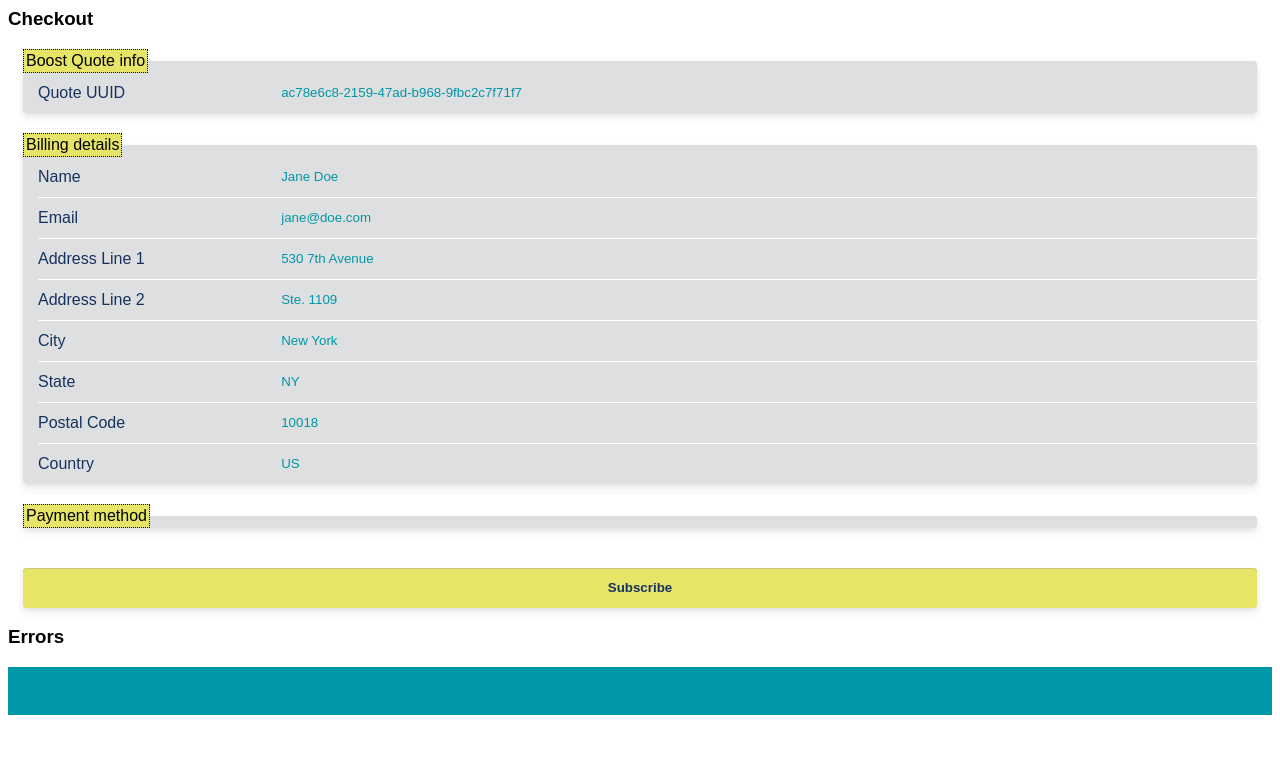
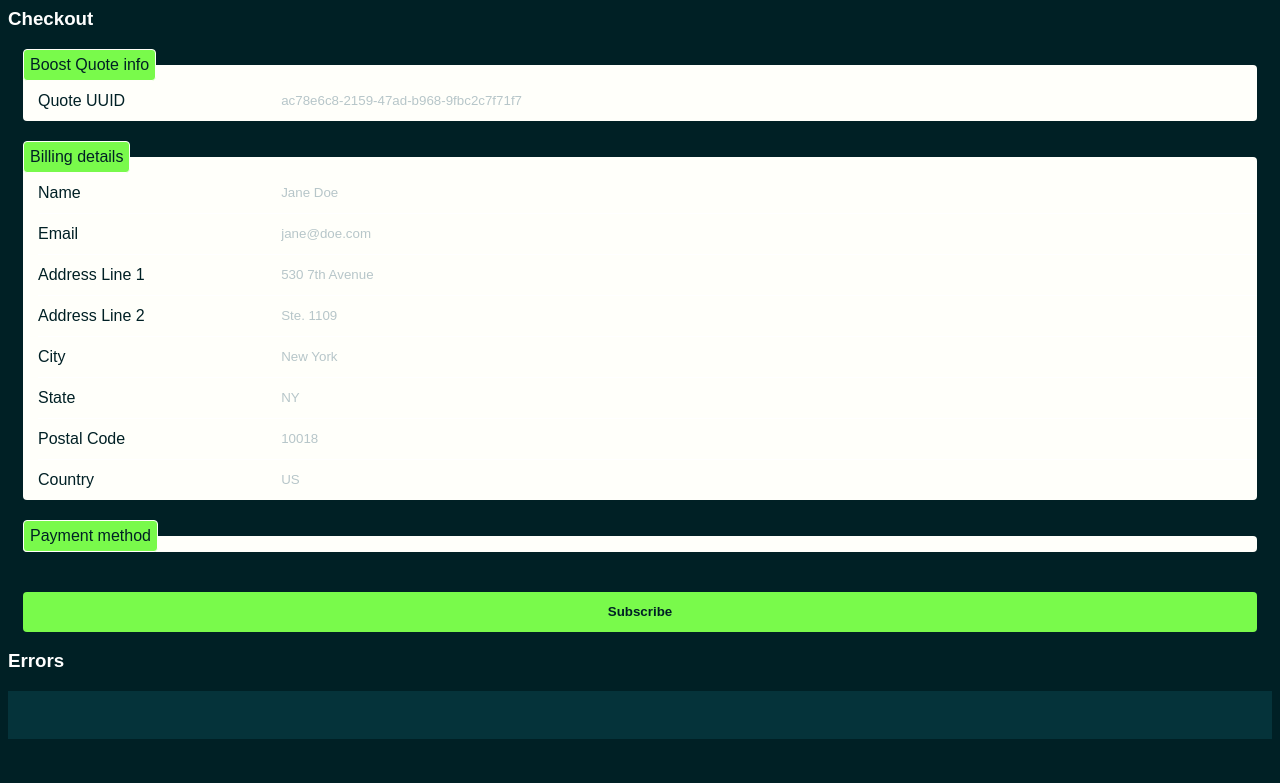
Before and after one commit to boost-insurance/direct-bill-demo, a Django app: page / in a window 1280 px wide. Shown: the top 783 px of the page. Run offline with Django 3.2, Linux system fonts and the light colour scheme; some libraries are stand-ins or nearby versions.

Commit message:
Update colors to match Boost's new branding

```diff
--- a/templates/checkout/index.html
+++ b/templates/checkout/index.html
@@ -83,7 +83,7 @@ var card = elements.create("card", {
                 color: "#16325F",
             },
             "::placeholder": {
-                color: "#0097A7",
+                color: "#B7C6C9",
             },
         },
         invalid: {
@@ -324,24 +324,27 @@ function handleRequiresPaymentMethod({
 
 body {
     font-family: Arial;
+    background-color: #002025;
+    color: white;
 }
 #card-element-errors {
-    background-color: #0097A7;
+    background-color: #05333A;
     padding: 1.5em;
 }
 fieldset {
     margin: 0 15px 20px;
     padding: 0;
     border-style: none;
-    background-color: #dedfe0;
-    box-shadow: 0 6px 9px rgba(50, 50, 93, 0.06), 0 2px 5px rgba(0, 0, 0, 0.08),
+    background-color: #FFFFFA;
     inset 0 1px 0 #dedfe0;
     border-radius: 4px;
 }
 legend {
-    background-color: #E6E567;
-    padding: 2px;
-    border: 1px dotted black;
+    background-color: #79FA4B;
+    padding: 6px;
+    border: 1px solid #FFFFFA;
+    border-radius: 4px;
+    color: #002025;
 }
 .row {
     display: -ms-flexbox;
@@ -354,14 +357,13 @@ legend {
     border-top: 1px solid #fff;
 }
 .StripeElement {
-    width: 100%;
-    padding: 11px 15px 11px 0;
+    padding: 15px;
 }
 label {
     width: 25%;
     min-width: 70px;
     padding: 11px 0;
-    color: #16325F;
+    color: #002025;
     overflow: hidden;
     text-overflow: ellipsis;
     white-space: nowrap;
@@ -381,18 +383,17 @@ input {
     -webkit-animation: 1ms void-animation-out;
 }
 input::-webkit-input-placeholder {
-    color: #0097A7;
+    color: #B7C6C9;
 }
 button {
     display: block;
     width: calc(100% - 30px);
     height: 40px;
     margin: 40px 15px 0;
-    background-color: #E6E567;
-    box-shadow: 0 6px 9px rgba(50, 50, 93, 0.06), 0 2px 5px rgba(0, 0, 0, 0.08),
+    background-color: #79FA4B;
     inset 0 1px 0 #cac97a;
     border-radius: 4px;
-    color: #16325F;
+    color: #002025;
     font-weight: 600;
     cursor: pointer;
 }
```
